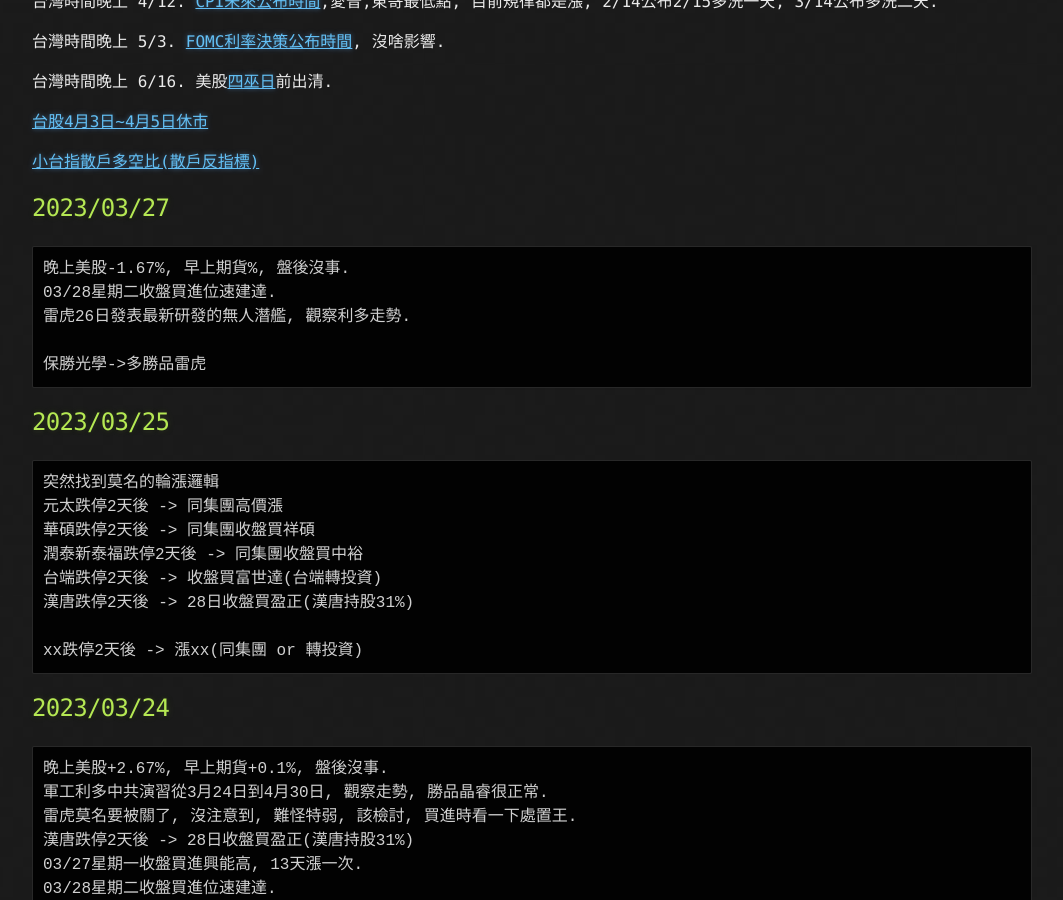
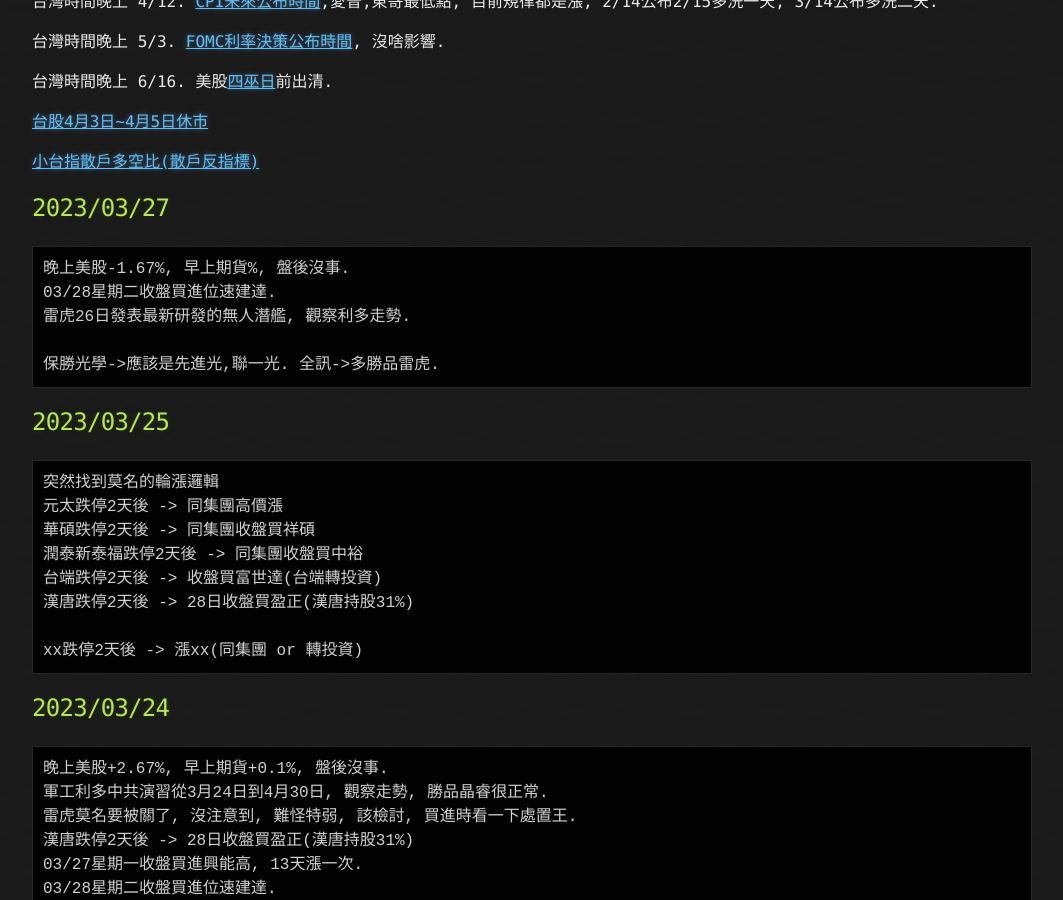
Before and after one commit to lepg5487/Stock_God, a Jekyll site: the page built from index.md, in a window 1280 px wide and 900 px high, scrolled down 468 px. Shown: the whole window, without its empty margins (108-1171 px from the left). Built offline with Jekyll 4.4.1, drawn with Linux system fonts in a browser that asks for light colours; our own code applies the rules of GitHub Pages for plain Markdown files.

Commit message:
Update index.md

````diff
--- a/index.md
+++ b/index.md
@@ -28,7 +28,7 @@
 03/28星期二收盤買進位速建達.
 雷虎26日發表最新研發的無人潛艦, 觀察利多走勢.
 
-保勝光學->多勝品雷虎
+保勝光學->應該是先進光,聯一光. 全訊->多勝品雷虎.
 ```
 
 ## 2023/03/25
````
